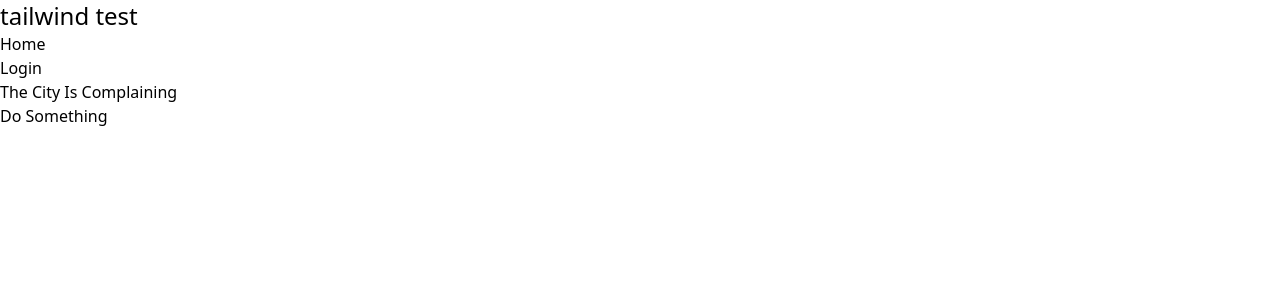
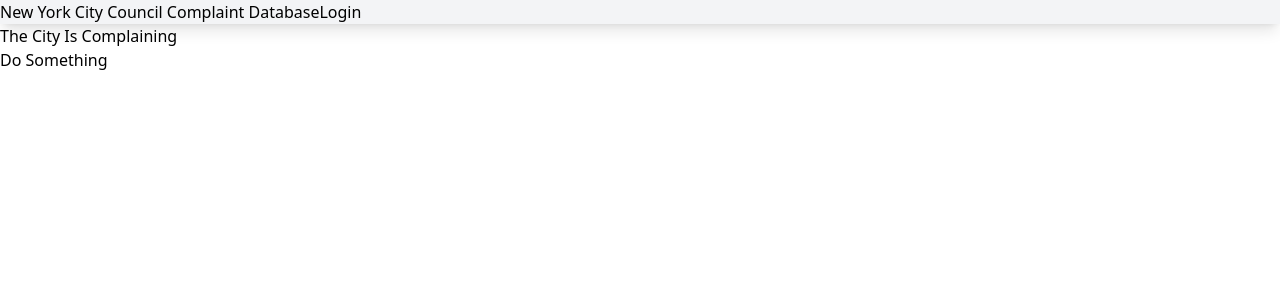
Before and after one commit to isaaclee12/nycc-fullstack-coding-challenge, a React (Create React App) app in the folder testApp/frontend/: page / in a window 1280 px wide. Shown: the top 300 px of the page. Built offline with nearby package versions, Linux system fonts and the light colour scheme.

Commit message:
I tried adding tailwing to the navbar and it only made things worse.

```diff
--- a/testApp/frontend/src/components/NavBar.js
+++ b/testApp/frontend/src/components/NavBar.js
@@ -33,66 +33,51 @@
 
     return(
         <div>
+            {/* <p> TOKEN: {sessionStorage.getItem("userToken")} </p> */}
+            <nav class="md lg relative flex-wrap items-center justify-between bg-gray-100 shadow-lg sticky top-0 container-fluid navbar-collapse">
 
-
-        <p class="text-2xl">tailwind test</p>
-            {/* <p> TOKEN: {sessionStorage.getItem("userToken")} </p> */}
-            <nav>
-                <ul>
-                    <li>
-                        <NavLink to="/">
-                            Home
+                        <NavLink class="text-2xl m-4" to="/">
+                            New York City Council Complaint Database
                         </NavLink>
-                    </li>
-
 
                     {isLoggedIn === false ? (
-                        <div>
-                            <li>
-                                <NavLink to="/login">
+
+                        <NavLink class="mx-4" to="/login">
                             Login
                         </NavLink>
-                            </li>
-                        </div>
 
                     ) : (
+
                         <div>
-                            <li>
-                                <NavLink to="/complaints">
-                                    All Complaints
+
+                            <NavLink class="mx-4" to="/complaints">
+                                All Complaints To Your District
                             </NavLink>
-                            </li>
-                            <li>
-                                <NavLink to="/open">
+
+                            <NavLink class="mx-4" to="/open">
                                 Open Complaints
                             </NavLink>
-                            </li>
-                            <li>
-                                <NavLink to="/closed">
+
+                            <NavLink class="mx-4" to="/closed">
                                 Closed Complaints
                             </NavLink>
-                            </li>
-                            <li>
-                                <NavLink to="/top">
-                                    Top 3 Complaint Types
+
+                            <NavLink class="mx-4" to="/top">
+                                Top 3 Complaint
                             </NavLink>
-                            </li>
-                            <li>
-                                <NavLink to="/constituent-complaints">
-                                    Constituent Complaints
+
+                            <NavLink class="mx-4" to="/constituent-complaints">
+                                Complaints from Constituents Residing In Your District
                             </NavLink>
-                            </li>
 
-                            <li>
-                                <NavLink to="/" onClick={handleLogout}>
+                            <NavLink class="mx-4" to="/" onClick={handleLogout}>
                                 Logout
                             </NavLink>
-                            </li>
+
                         </div>
                     )
                     }
 
-                </ul>
             </nav>
         </div>
     )
```
Lines whose indentation alone changed are shown as unchanged.
